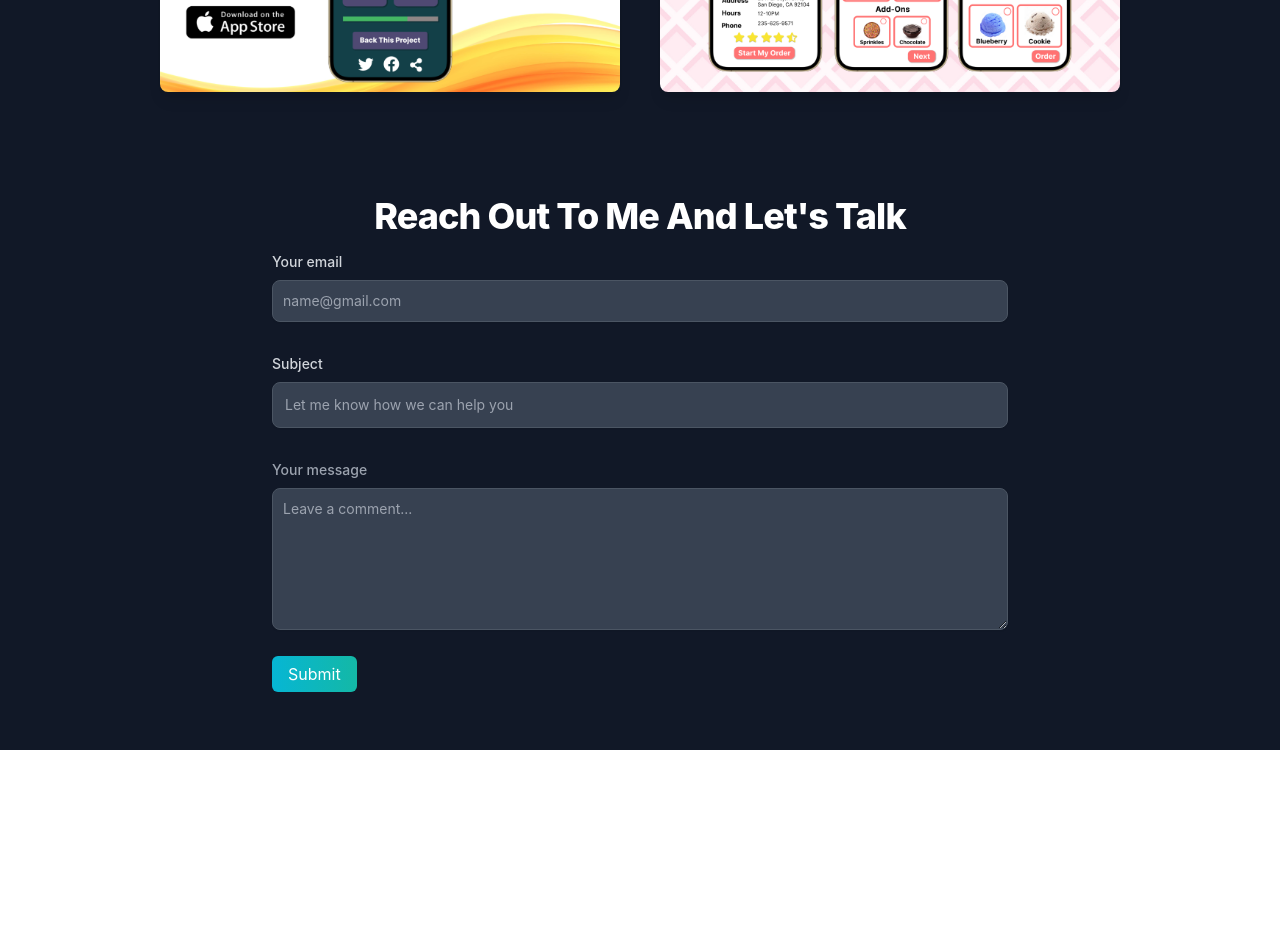
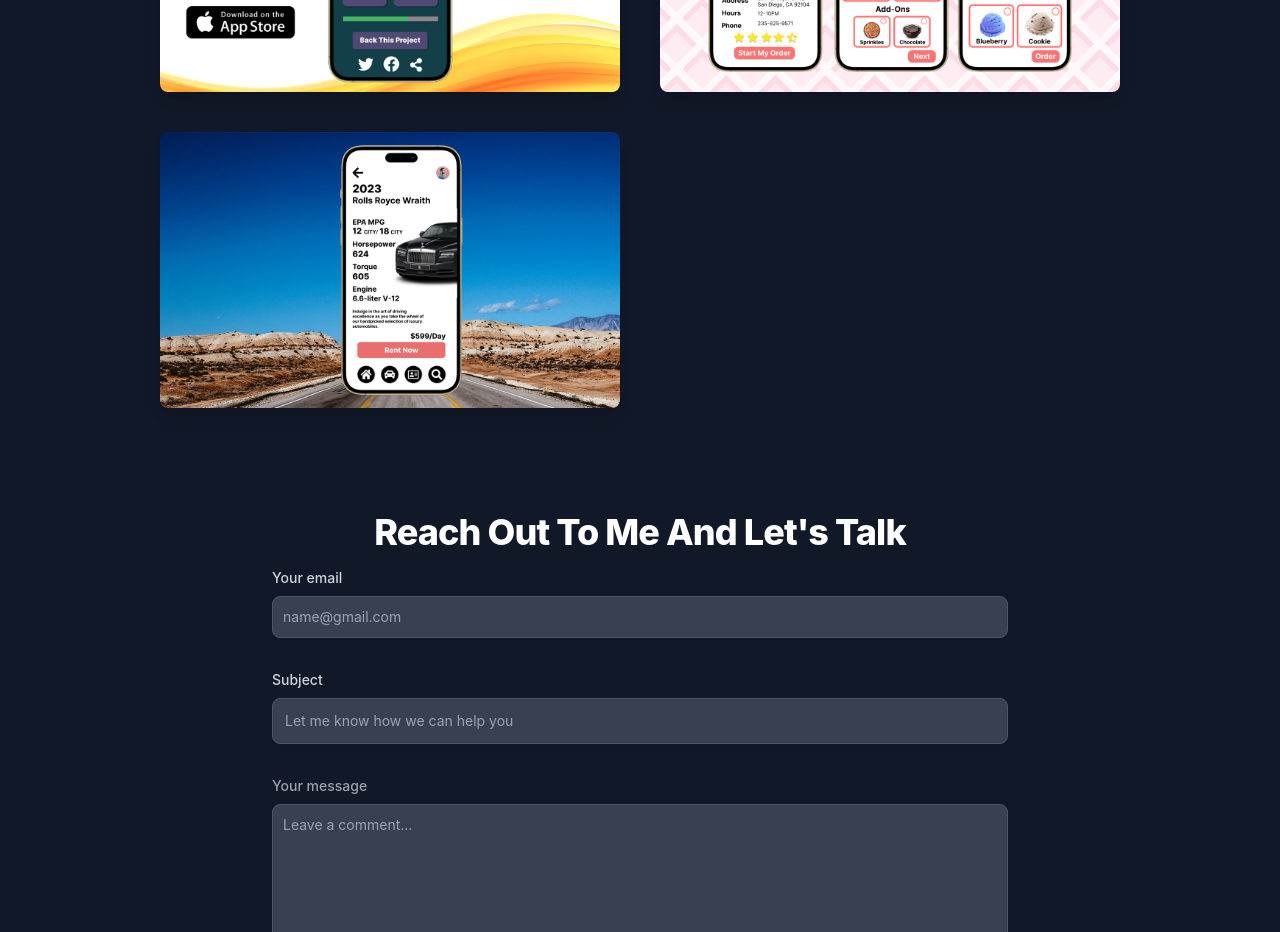
Before and after one commit to Cfilipovic/Cfilipovic.github.io, a Next.js app: page / in a window 1280 px wide. Shown: the part 4280-5212 px from the top of the page. Before the commit the page ends 5030 px from the top, so only its background shows below. Built offline with nearby package versions, Linux system fonts and the light colour scheme.

Commit message:
Daily 34 - Car Interface

```diff
--- a/pages/index.tsx
+++ b/pages/index.tsx
@@ -18,6 +18,7 @@
 import web9 from "../public/web9.png";
 import web10 from "../public/web10.png";
 import web11 from "../public/web11.png";
+import carinterface from "../public/carinterface.png";
 import customize from "../public/customize.png";
 import crowdfunding from "../public/crowdfunding.png";
 import fileupload from "../public/file-upload.png";
@@ -207,6 +208,16 @@
                 <Image src={customize} alt="image" className="rounded-lg object-cover shadow-lg" width={100} height={100} layout="responsive"/>
               </a>
             </div>
+            <div className="basis-1/3 flex-1">
+              <a target="_blank" rel="noopener noreferrer" href="carinterface.png">
+                <Image src={carinterface} alt="image" className="rounded-lg object-cover shadow-lg" width={100} height={100} layout="responsive"/>
+              </a>
+            </div>
+            <div className="basis-1/3 flex-1">
+              <a target="_blank" rel="noopener noreferrer" href="customize.png">
+
+              </a>
+            </div>
           </div>
         </section>
 
```
Also changed, not shown: public/carinterface.png (added).
